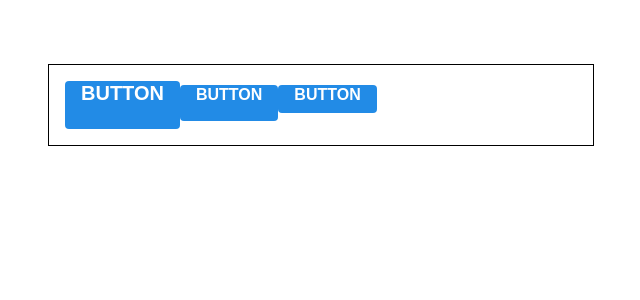
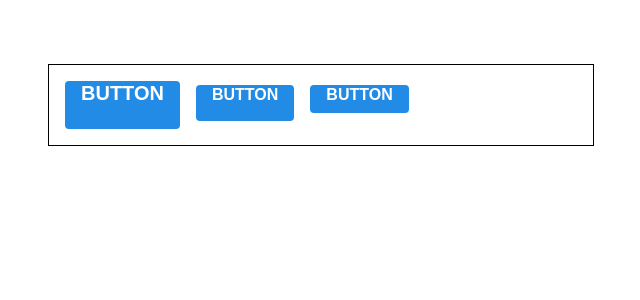
Before and after one commit to devsangho/styling-with-sass, a React (Create React App) app: page / in a window 1280 px wide. Shown: the top 300 px of the page, without its empty margins (319-959 px from the left). Built offline with nearby package versions, Linux system fonts and the light colour scheme.

Commit message:
button 그룹끼리 있을 때 여백 추가

```diff
--- a/src/components/Button.scss
+++ b/src/components/Button.scss
@@ -37,6 +37,10 @@ $blue: #228be6;
     }
 
     &:active {
-        background: darken($color: ($blue), $amount: 10%);
+        background: darken($color: ($blue), $amount: 10%); // 색상 10% 어둡게
+    }
+
+    & + & {
+        margin-left: 1rem;
     }
 }
```
